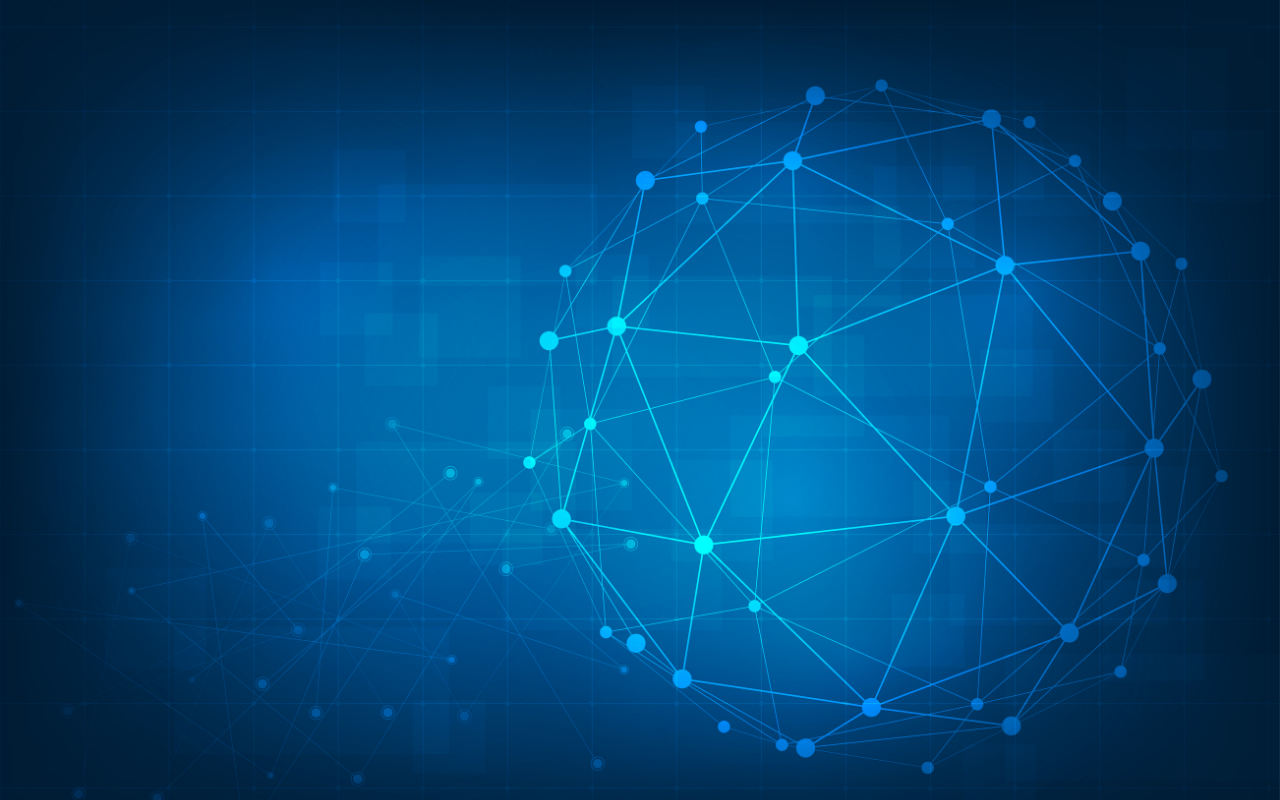
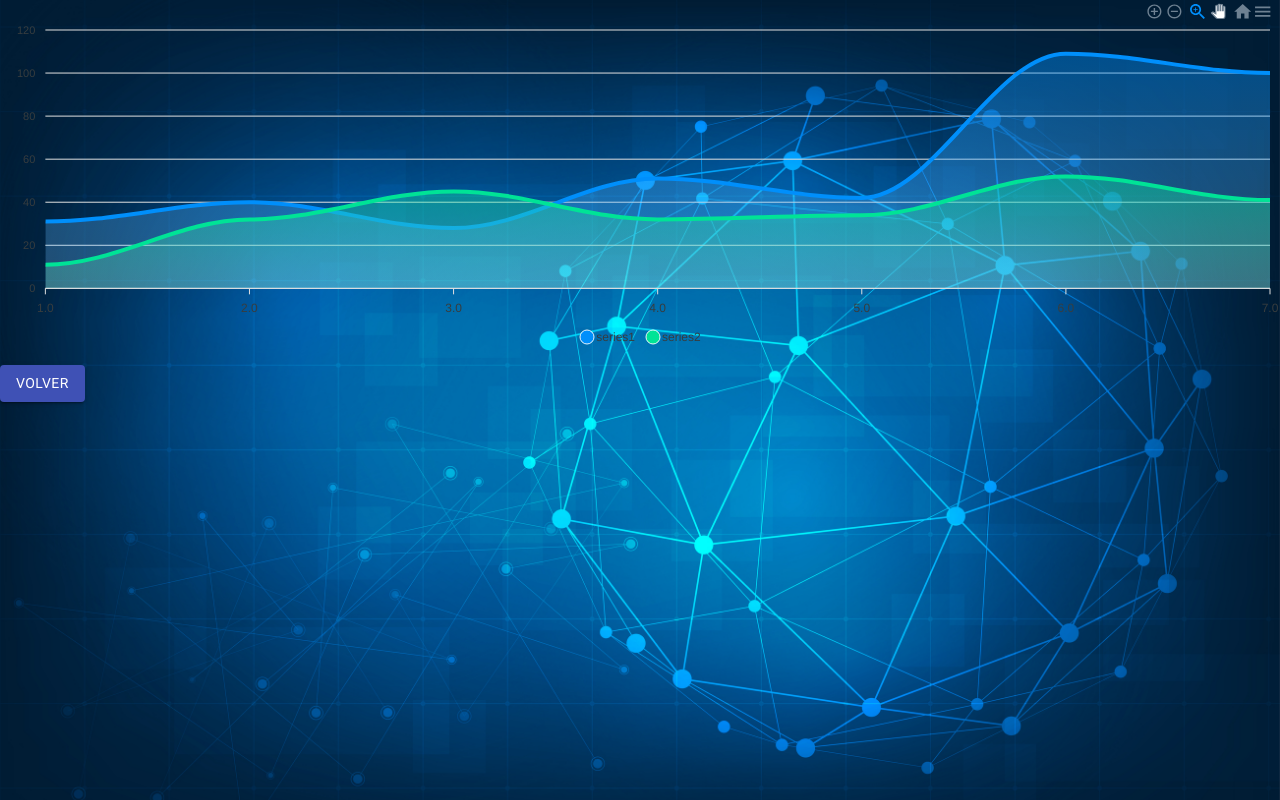
Before and after one commit to Jocalu/mwc-final-hackaton, a React (Create React App) app in the folder frontend/: page /result in a window 1280 px wide. Built offline with nearby package versions, Linux system fonts and the light colour scheme.

Commit message:
Create graph component

```diff
--- /dev/null
+++ b/frontend/src/components/Score/Score.scss
@@ -0,0 +1 @@
+@import "../../assets/scss/utils.scss";
--- a/frontend/src/index.jsx
+++ b/frontend/src/index.jsx
@@ -4,14 +4,22 @@ import './assets/scss/styles.scss';
 import { BrowserRouter as Router, Switch, Route } from 'react-router-dom';
 
 import Login from './pages/Login/Login';
+import Result from './pages/Result/Result';
 
 ReactDOM.render(
 	<React.StrictMode>
 		<Router>
 			<Switch>
-        <Route exact path="/"><Login /></Route>
+				<Route exact path="/">
+					<Login />
+				</Route>
+				<Route exact path="/result">
+					<Result />
+				</Route>
+				<Route exact path="/register"></Route>
+				<Route exact path="/home"></Route>
 			</Switch>
 		</Router>
 	</React.StrictMode>,
-  document.getElementById('root'),
+	document.getElementById('root')
 );
--- /dev/null
+++ b/frontend/src/pages/Result/Result.jsx
@@ -0,0 +1,62 @@
+import React, { useState, useEffect, useContext } from 'react';
+import ApexChart from 'react-apexcharts';
+import { Button } from '@material-ui/core';
+import { Link } from 'react-router-dom';
+import "./Result.scss";
+
+const options = {
+	chart: {
+		height: 350,
+		type: 'area',
+	},
+	dataLabels: {
+		enabled: false,
+	},
+	stroke: {
+		curve: 'smooth',
+	},
+	xaxis: {
+		type: 'numeric',
+		min: 1,
+		max: 7,
+		tickAmount: 7,
+	},
+	tooltip: {},
+};
+
+const dataMocked = [
+	{
+		name: 'series1',
+		data: [31, 40, 28, 51, 42, 109, 100],
+	},
+	{
+		name: 'series2',
+		data: [11, 32, 45, 32, 34, 52, 41],
+	},
+];
+
+const resultMocked = 0.25;
+
+export default function Result() {
+	//const [data, result] = useContext(Context);
+	const [series, setSeries] = useState();
+
+	useEffect(() => {
+		setSeries(dataMocked);
+	}, []);
+
+	const displayGraph = () => {
+		return <ApexChart options={options} series={series} type="area" height={350} />;
+	};
+
+	return (
+		<div>
+			{series && displayGraph()}
+			<Link to="/">
+				<Button variant="contained" color="primary">
+					Volver
+				</Button>
+			</Link>
+		</div>
+	);
+}
--- /dev/null
+++ b/frontend/src/pages/Result/Result.scss
@@ -0,0 +1 @@
+@import "../../assets/scss/utils.scss";
```
Also changed, not shown: frontend/package.json (+0 -14 lines), frontend/src/components/Score/Score.jsx (added, +10 -0 lines), frontend/.eslintrc.js (deleted). Lines whose indentation alone changed are shown as unchanged.
